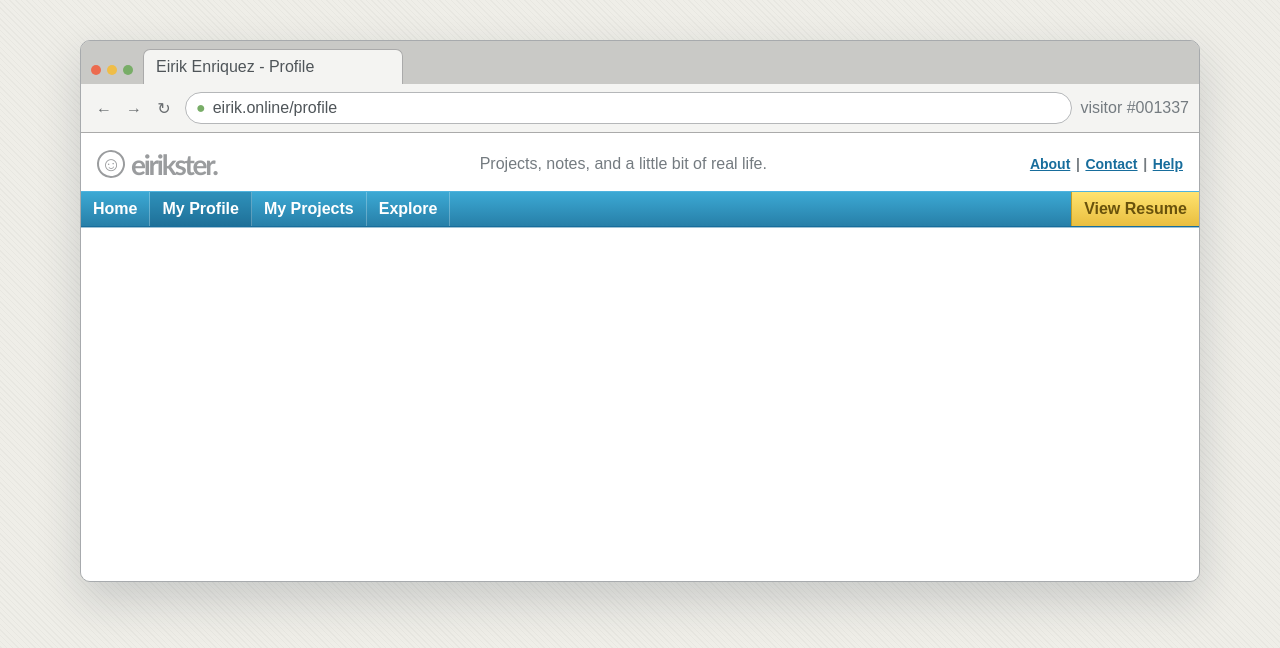
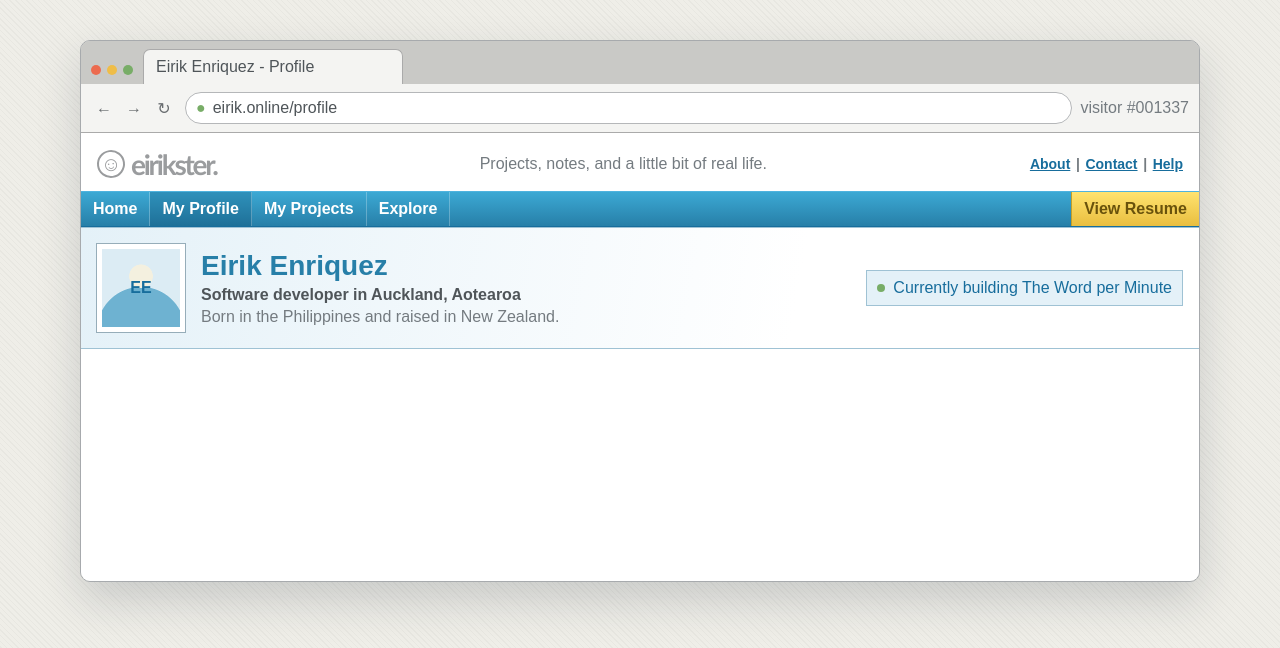
Before and after one commit to eirikenriquez/eirikenriquez.github.io, a React (Vite) app: page / in a window 1280 px wide. Shown: the top 648 px of the page. Built offline with nearby package versions, Linux system fonts and the light colour scheme.

Commit message:
add profile intro

```diff
--- a/src/App.tsx
+++ b/src/App.tsx
@@ -1,11 +1,13 @@
 import BrowserShell from './components/BrowserShell';
 import FriendsterHeader from './components/FriendsterHeader';
+import ProfileIntro from './components/ProfileIntro';
 
 function App() {
   return (
     <main id="top" className="app">
       <BrowserShell>
         <FriendsterHeader />
+        <ProfileIntro />
       </BrowserShell>
     </main>
   );
--- a/src/components/BrowserShell.tsx
+++ b/src/components/BrowserShell.tsx
@@ -1,5 +1,5 @@
-import type { ReactNode } from 'react';
-import './BrowserShell.css';
+import type { ReactNode } from "react";
+import "./BrowserShell.css";
 
 type BrowserShellProps = {
   children?: ReactNode;
--- /dev/null
+++ b/src/components/ProfileIntro.css
@@ -0,0 +1,89 @@
+.profile-intro {
+  display: grid;
+  grid-template-columns: 5.5rem minmax(0, 1fr) auto;
+  gap: 1rem;
+  align-items: center;
+  padding: 1rem;
+  border-bottom: 1px solid var(--color-brand-border);
+  background: linear-gradient(100deg, var(--color-brand-light), #ffffff 64%);
+}
+
+.profile-intro__avatar {
+  display: grid;
+  aspect-ratio: 1;
+  place-items: center;
+  border: 0.3125rem solid var(--color-surface);
+  outline: 1px solid #96adb9;
+  background:
+    radial-gradient(circle at 50% 35%, #f4f0df 0 18%, transparent 19%),
+    radial-gradient(circle at 50% 105%, #6eb2d1 0 48%, transparent 49%),
+    #dcecf4;
+  color: var(--color-brand-dark);
+  font-weight: 700;
+}
+
+.profile-intro__identity h1 {
+  margin: 0 0 0.25rem;
+  color: var(--color-brand);
+  font-size: 1.75rem;
+}
+
+.profile-intro__identity p {
+  margin: 0;
+}
+
+.profile-intro__role {
+  color: var(--color-text);
+  font-weight: 700;
+}
+
+.profile-intro__identity .profile-intro__background {
+  margin-top: 0.25rem;
+  color: var(--color-text-muted);
+}
+
+.profile-intro__status {
+  display: flex;
+  gap: 0.5rem;
+  align-items: center;
+  margin: 0;
+  padding: 0.5rem 0.625rem;
+  border: 1px solid var(--color-brand-border);
+  background: var(--color-brand-light);
+  color: var(--color-brand-dark);
+  white-space: nowrap;
+}
+
+.profile-intro__status::before {
+  width: 0.5rem;
+  height: 0.5rem;
+  border-radius: 50%;
+  background: #78ad67;
+  content: '';
+}
+
+@media (max-width: 43rem) {
+  .profile-intro {
+    grid-template-columns: 4.5rem minmax(0, 1fr);
+  }
+
+  .profile-intro__status {
+    grid-column: 1 / -1;
+    justify-self: start;
+    white-space: normal;
+  }
+}
+
+@media (max-width: 27rem) {
+  .profile-intro {
+    grid-template-columns: 1fr;
+  }
+
+  .profile-intro__avatar {
+    width: 4.5rem;
+  }
+
+  .profile-intro__status {
+    grid-column: auto;
+  }
+}
--- /dev/null
+++ b/src/components/ProfileIntro.tsx
@@ -0,0 +1,27 @@
+import './ProfileIntro.css';
+
+function ProfileIntro() {
+  return (
+    <section className="profile-intro" id="profile" aria-labelledby="profile-name">
+      <div className="profile-intro__avatar" aria-label="Profile photo placeholder">
+        EE
+      </div>
+
+      <div className="profile-intro__identity">
+        <h1 id="profile-name">Eirik Enriquez</h1>
+        <p className="profile-intro__role">
+          Software developer in Auckland, Aotearoa
+        </p>
+        <p className="profile-intro__background">
+          Born in the Philippines and raised in New Zealand.
+        </p>
+      </div>
+
+      <p className="profile-intro__status">
+        Currently building The Word per Minute
+      </p>
+    </section>
+  );
+}
+
+export default ProfileIntro;
```
